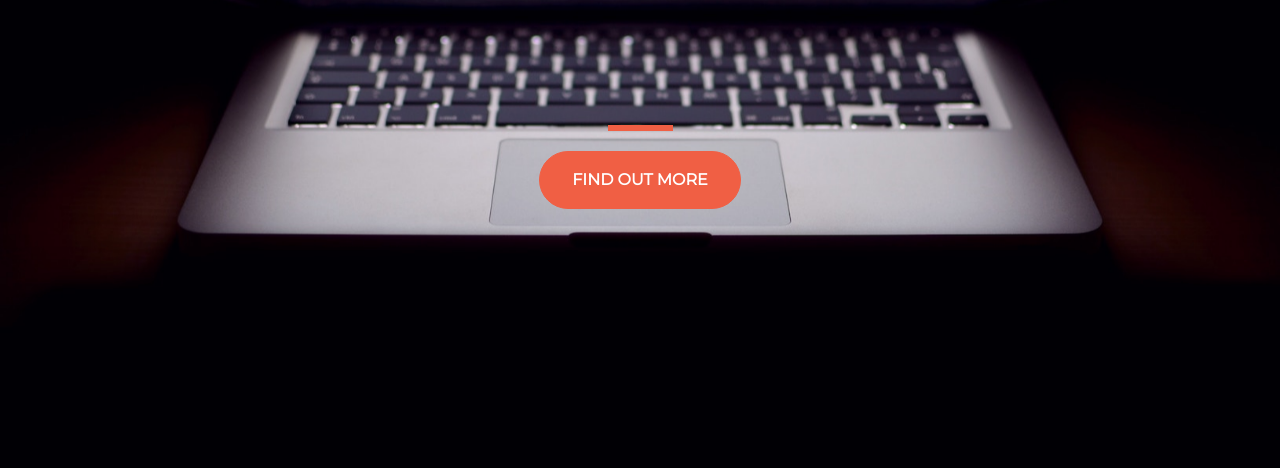
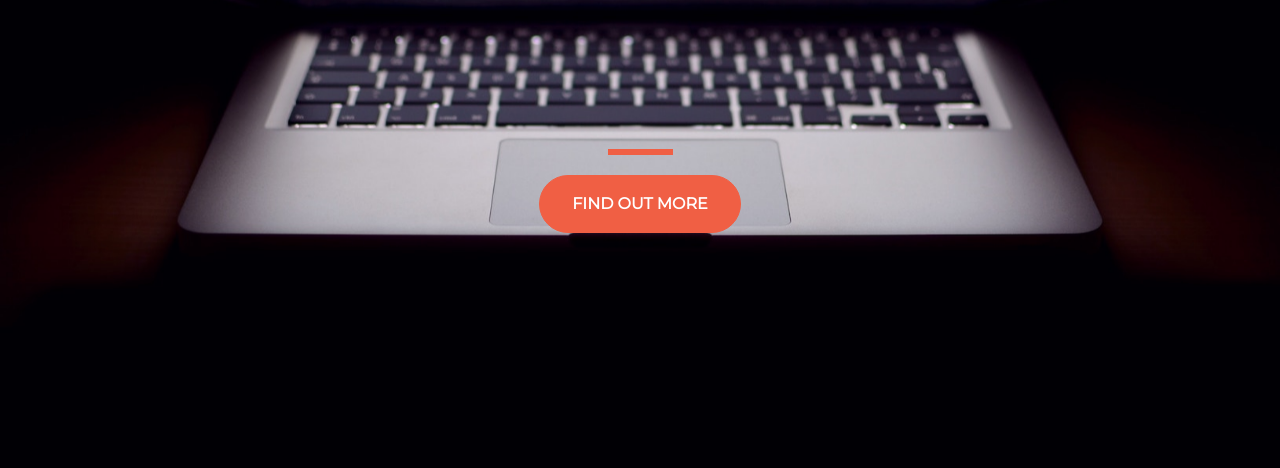
Before and after one commit to DarthSanso/startup-of-the-year, a plain HTML site: page index.html in a window 1280 px wide. Shown: the part 332-800 px from the top of the page. Drawn offline with nearby package versions, Linux system fonts and the light colour scheme.

Commit message:
Update style.css

```diff
--- a/style.css
+++ b/style.css
@@ -25,7 +25,7 @@ hr {
 }
 
 .buffer {
-    height: 7rem;
+    height: 10rem;
 }
 
 .btn {
```
